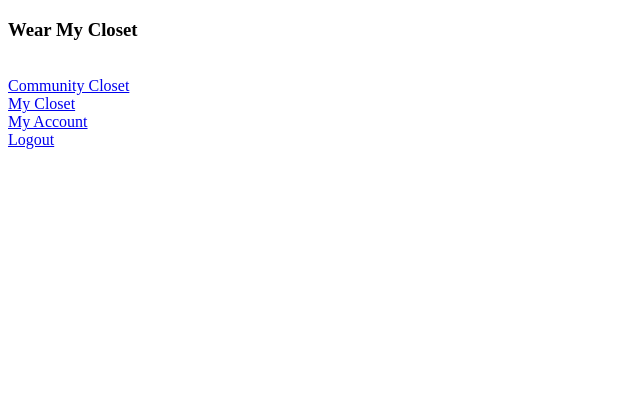
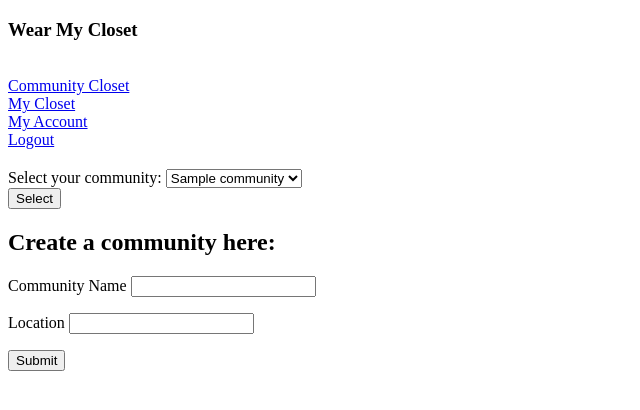
Before and after one commit to lauradoc/Wear-My-Closet, a Flask app: template templates/communitycloset.html in a window 1280 px wide. Shown: the top 410 px of the page, without its empty margins (0-640 px from the left). Run offline with Flask 2, Linux system fonts and the light colour scheme; the template is opened without the code that fills it: values that come from a table or form of the project are taken from there, others are empty; tables that the repository leaves empty hold one stand-in row (values such as "Sample post").

Commit message:
community registration page complete

```diff
--- a/crud.py
+++ b/crud.py
@@ -85,7 +85,7 @@ def create_community(community_name, location):
 
     return community
 
-def get_all_communities(community):
+def get_all_communities():
     """Return all communities in db"""
 
     return Community.query.all()
--- a/server.py
+++ b/server.py
@@ -94,12 +94,6 @@ def upload_item():
 
     return redirect('/mycloset')
 
-# @app.route('/communitycloset')
-# def community_closet():
-
-#     return render_template('communitycloset.html')
-
-
 @app.route('/myaccount')
 def account_details():
     user = crud.get_user_by_email(session['email'])
@@ -110,12 +104,23 @@ def account_details():
 
     return render_template('account.html', user_id=user_id, email=email, city=city, phone=phone)
 
+@app.route('/communitycloset')
+def community_closet():
+
+    if 'user_id' in session:
+        communities = crud.get_all_communities()
+        return render_template('communitycloset.html', communities=communities)
+
+    else:
+        flash(u'Need to be logged in to view "My Closet" page', 'login-error')
+        return redirect('/')
+
 @app.route('/communitycloset', methods=['POST'])
 def create_community():
     community_name = request.form.get('community_name')
     location = request.form.get('location')
     communities = crud.get_all_communities()
-
+    print(communities)
     if community_name:
         new_community = crud.create_community(community_name, location)
         communities.append(new_community)
--- /dev/null
+++ b/static/js/communityCloset.js
@@ -0,0 +1 @@
+"use strict";
--- a/templates/communitycloset.html
+++ b/templates/communitycloset.html
@@ -5,18 +5,16 @@
 
 {% block body %}
 
-{% endblock %}
-
 <h2></h2>
 <form action="/communitycloset" method="POST">
-    Select your community!
+    Select your community:
     <select name="communities">
         {% for community in communities %}
-        <option value="{{ community }}">{{ community }}</option>
+        <option value="{{ community.community_name }}">{{ community.community_name }}</option>
         {% endfor %}
     </select>
     <br>
-    <button type="submit" id="upload-item" action="/mycloset">Upload</button>
+    <button type="submit" id="upload-item" action="/communitycloset">Select</button>
     <br>
 </form>
 
@@ -32,3 +30,5 @@
       <input type="submit">
     </p>
   </form>
+
+  {% endblock %}
```
